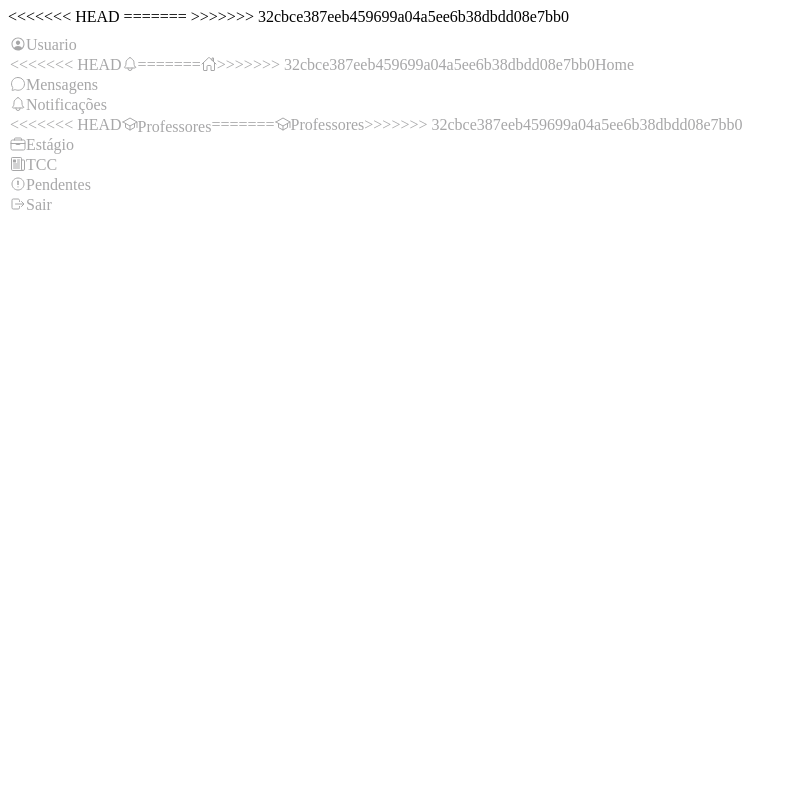
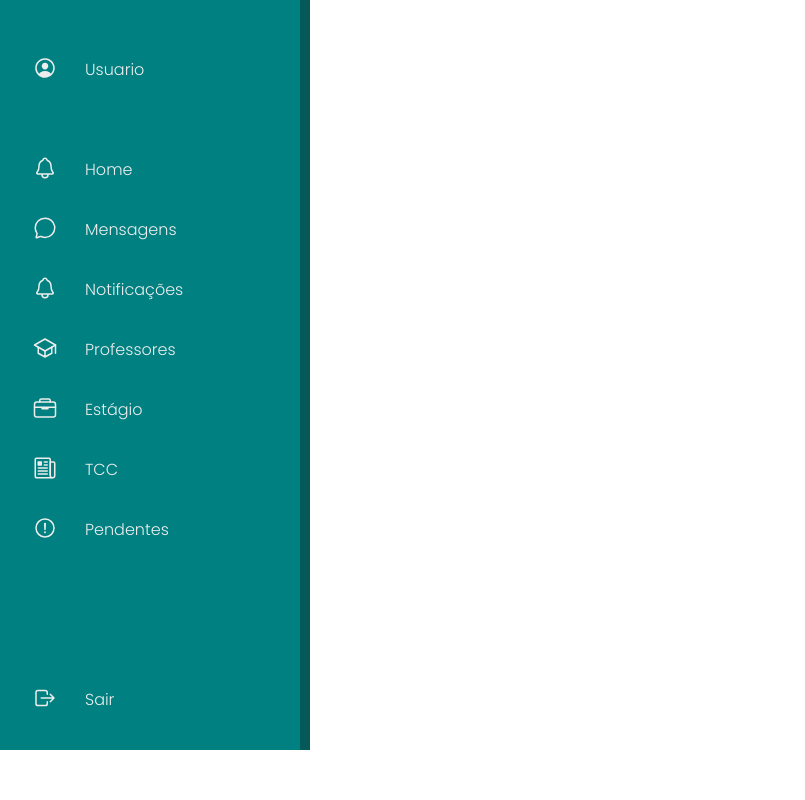
Before and after one commit to scet-ppa/SCET-PPA, a PHP site: page /html/coor-tcc.html in a window 1280 px wide. Shown: the whole page, without its empty margins (0-805 px from the left). Run offline with PHP 8.4, Linux system fonts and the light colour scheme.

Commit message:
DE NOVO A BARRA LATEAL

```diff
--- a/pag/css/coor-tcc.css
+++ b/pag/css/coor-tcc.css
@@ -1,38 +1,17 @@
-<<<<<<< HEAD
-@import url(../css/lateral-coor.css);
+@import url('https://fonts.googleapis.com/css2?family=Poppins:wght@200;300&display=swap');
+@import url(../css/barra_lateral.css);
 
-.navegacao{
-    position: relative;
-    height: 750px;
-    width: 250px;
-    background: #008080;
-    box-shadow: 10px 0 0 #087575;
+*{
+    margin: 0;
+    padding: 0;
+    box-sizing: border-box;
+    font-family: 'Poppins', sans-serif;
 }
 
-.navegacao ul{
-    position: absolute;
-    top: 0;
-    left: 0;
-    width: 100%;
-    padding-left: 10px;
-    padding-top: 20px;
-
+body{
+    display: flex;
+    justify-content: left;
+    align-items: center;
+    min-height: 90px;
+    background-color: #FFFFFf;
 }
-
-.navegacao ul li{
-    position: relative;
-    list-style: none;
-    width: 100%
-}
-
-.navegacao ul li a{
-    position: relative;
-    display: flex;
-    width: 100%;
-    text-decoration: none;
-    color: rgb(167, 167, 168);
-}
-=======
-@import url(../css/barra_lateral.css);
-
->>>>>>> 32cbce387eeb459699a04a5ee6b38dbdd08e7bb0
--- a/pag/html/coor-tcc.html
+++ b/pag/html/coor-tcc.html
@@ -18,11 +18,7 @@
             </li>
             <li class="list">
                 <a href="#">
-<<<<<<< HEAD
                     <span class="icon"><ion-icon name="notifications-outline"></ion-icon></span>
-=======
-                    <span class="icon"><ion-icon name="home-outline"></ion-icon></ion-icon></span>
->>>>>>> 32cbce387eeb459699a04a5ee6b38dbdd08e7bb0
                     <span class="list">Home</span>
                 </a>
             </li>
@@ -40,13 +36,8 @@
             </li>
             <li class="list">
                 <a href="#">
-<<<<<<< HEAD
-                    <span class="icon"></span>
-                    <span class="list"><ion-icon name="school-outline"></ion-icon>Professores</span>
-=======
                     <span class="icon"><ion-icon name="school-outline"></ion-icon></span>
                     <span class="list">Professores</span>
->>>>>>> 32cbce387eeb459699a04a5ee6b38dbdd08e7bb0
                 </a>
             </li>
             <li class="list">
@@ -78,8 +69,6 @@
 
     <script type="module" src="https://unpkg.com/ionicons@7.1.0/dist/ionicons/ionicons.esm.js"></script>
     <script nomodule src="https://unpkg.com/ionicons@7.1.0/dist/ionicons/ionicons.js"></script>
-<<<<<<< HEAD
-=======
     <script>
         const list = document.querySelectorAll('.list');
         function activeLink(){
@@ -90,6 +79,5 @@
             list.forEach((item) =>
             item.addEventListener('click', activeLink));
     </script>
->>>>>>> 32cbce387eeb459699a04a5ee6b38dbdd08e7bb0
 </body>
 </html>
```
Also changed, not shown: pag/css/lateral-coor.css (deleted, +0 -16 lines).
